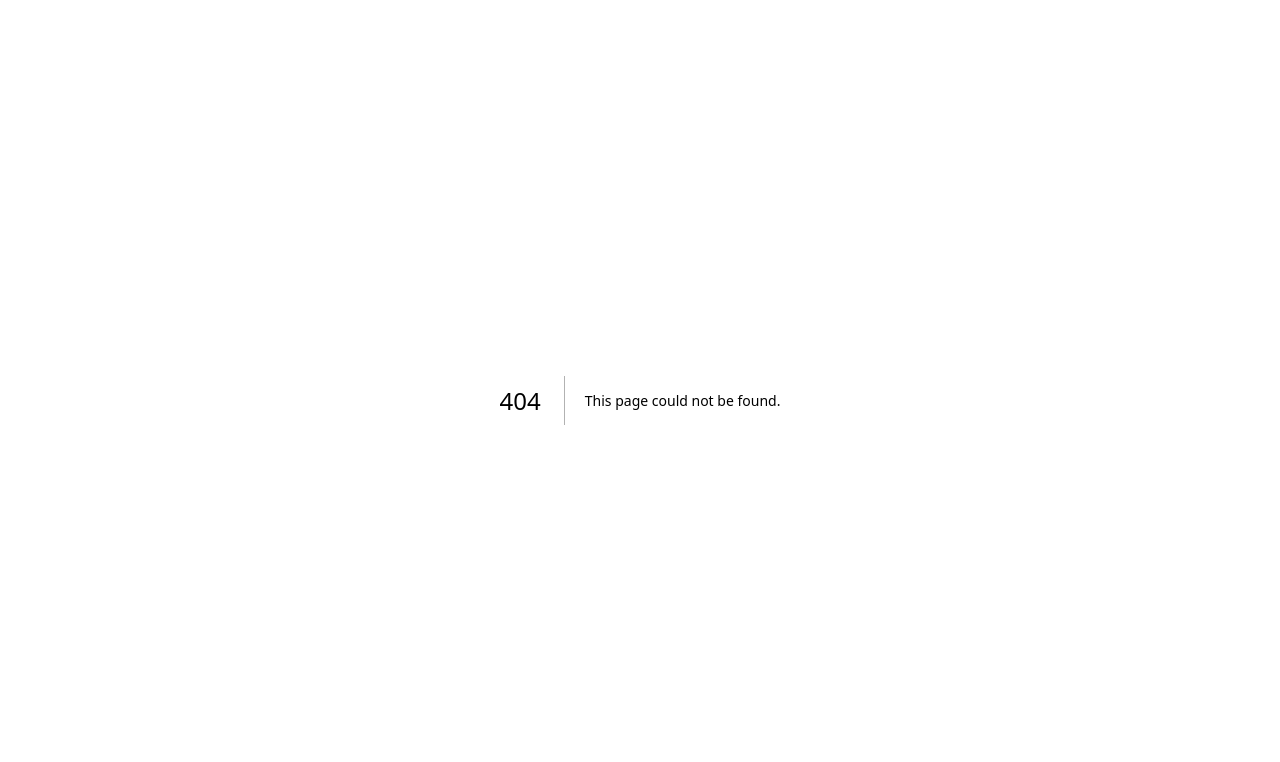
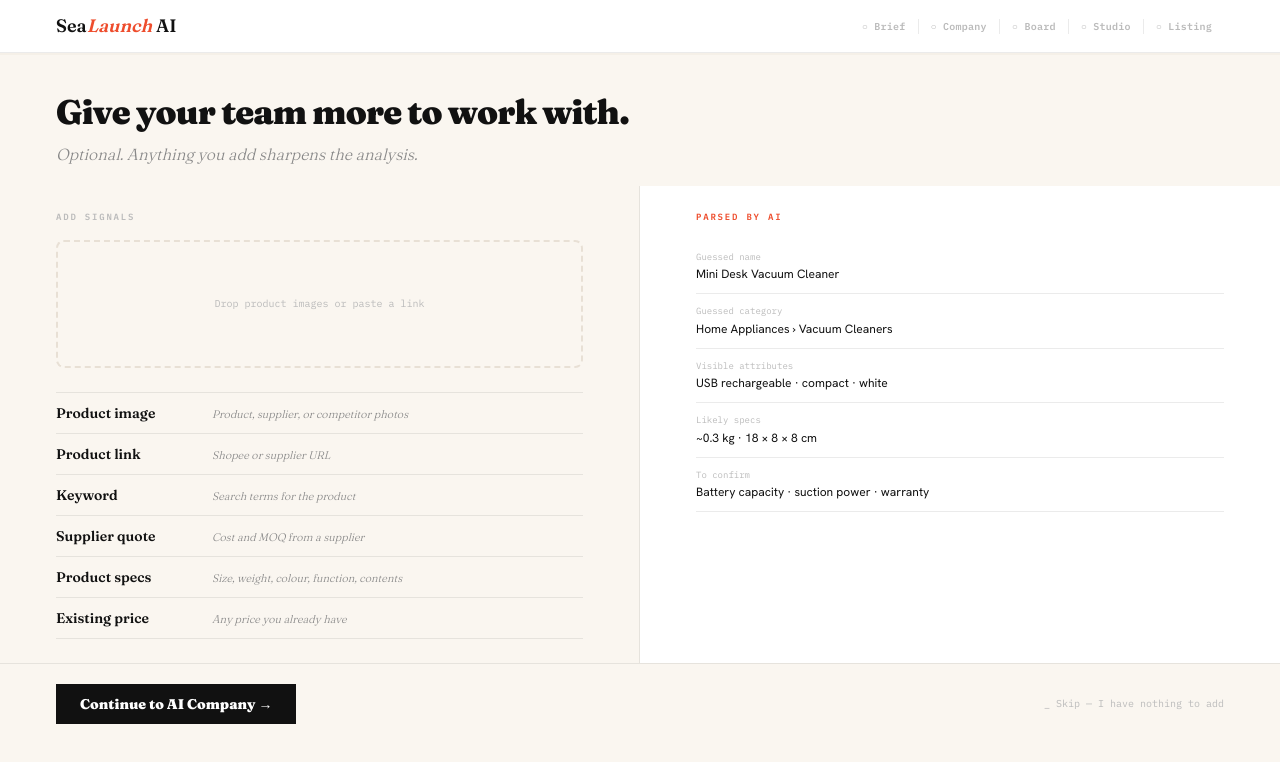
Before and after one commit to mayimian123/CodexHackathon_SEALaunch, a Next.js app: page /app/upload in a window 1280 px wide. Before the commit this address had no page. Shown: the top 762 px of the page. Built offline with nearby package versions, Linux system fonts and the light colour scheme.

Commit message:
feat: Product Signal Upload page with parse panel

```diff
--- /dev/null
+++ b/src/app/app/upload/page.tsx
@@ -0,0 +1,88 @@
+"use client";
+
+import { useRouter } from "next/navigation";
+
+const INPUT_TYPES = [
+  ["Product image", "Product, supplier, or competitor photos"],
+  ["Product link", "Shopee or supplier URL"],
+  ["Keyword", "Search terms for the product"],
+  ["Supplier quote", "Cost and MOQ from a supplier"],
+  ["Product specs", "Size, weight, colour, function, contents"],
+  ["Existing price", "Any price you already have"],
+];
+
+const PARSED = [
+  ["Guessed name", "Mini Desk Vacuum Cleaner"],
+  ["Guessed category", "Home Appliances › Vacuum Cleaners"],
+  ["Visible attributes", "USB rechargeable · compact · white"],
+  ["Likely specs", "~0.3 kg · 18 × 8 × 8 cm"],
+  ["To confirm", "Battery capacity · suction power · warranty"],
+];
+
+export default function UploadPage() {
+  const router = useRouter();
+  return (
+    <div>
+      <div className="px-14 pt-8 pb-5">
+        <h1 className="font-display text-[34px] font-black tracking-tight text-ink mb-1">
+          Give your team more to work with.
+        </h1>
+        <p className="font-display text-base font-light italic text-ink-soft">
+          Optional. Anything you add sharpens the analysis.
+        </p>
+      </div>
+
+      <div className="grid grid-cols-2">
+        {/* Upload */}
+        <div className="border-r hairline px-14 py-6">
+          <p className="font-mono text-[9px] font-semibold uppercase tracking-[0.2em] text-ink-faint mb-4">
+            Add signals
+          </p>
+          <div className="mb-6 flex h-32 items-center justify-center rounded-lg border-2 border-dashed border-hairline">
+            <span className="font-mono text-[10px] text-ink-faint">
+              Drop product images or paste a link
+            </span>
+          </div>
+          {INPUT_TYPES.map(([t, d]) => (
+            <div key={t} className="flex items-baseline gap-3 border-t hairline py-2.5 last:border-b">
+              <span className="font-display text-sm font-semibold text-ink w-36 shrink-0">
+                {t}
+              </span>
+              <span className="font-display text-[11px] font-light italic text-ink-soft">
+                {d}
+              </span>
+            </div>
+          ))}
+        </div>
+
+        {/* Parse */}
+        <div className="bg-surface px-14 py-6">
+          <p className="font-mono text-[9px] font-semibold uppercase tracking-[0.2em] text-orange mb-4">
+            Parsed by AI
+          </p>
+          {PARSED.map(([k, v]) => (
+            <div key={k} className="border-b hairline py-2.5">
+              <p className="font-mono text-[9px] text-ink-faint mb-0.5">{k}</p>
+              <p className="text-[12px] text-ink">{v}</p>
+            </div>
+          ))}
+        </div>
+      </div>
+
+      <div className="flex items-center justify-between border-t hairline px-14 py-5">
+        <button
+          onClick={() => router.push("/app/org-room")}
+          className="bg-ink px-6 py-2.5 font-display text-sm font-black text-white"
+        >
+          Continue to AI Company →
+        </button>
+        <button
+          onClick={() => router.push("/app/org-room")}
+          className="font-mono text-[10px] text-ink-faint"
+        >
+          _ Skip — I have nothing to add
+        </button>
+      </div>
+    </div>
+  );
+}
```
